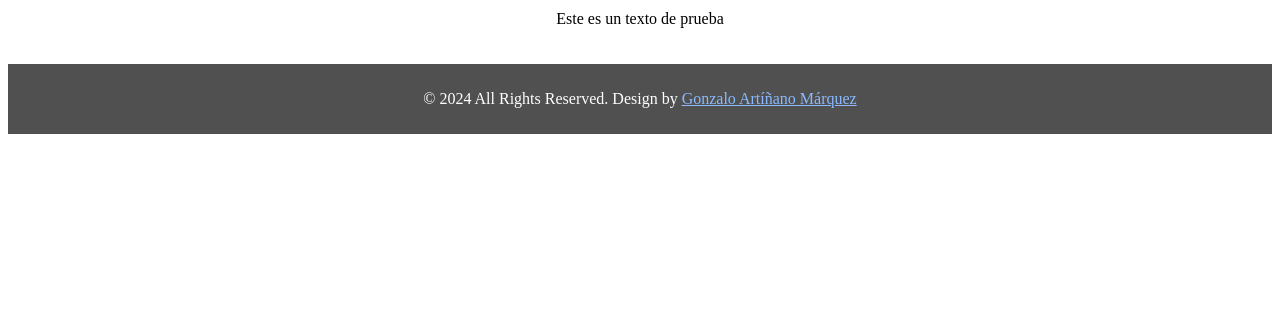
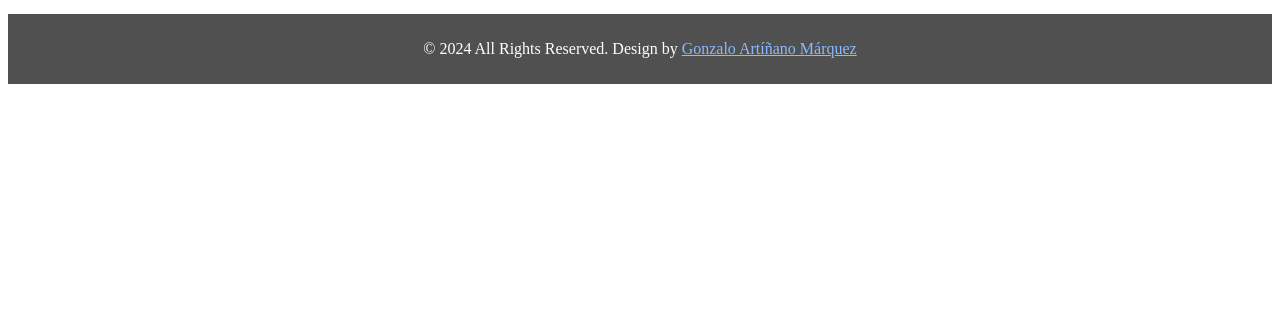
Before and after one commit to GonzaloArtinano/Practical-work-II, a plain HTML site: page docs/public/net.html in a window 1280 px wide. Shown: the part 471-800 px from the top of the page. Drawn offline with Linux system fonts and the light colour scheme.

Commit message:
Finished proyect

```diff
--- a/docs/public/net.html
+++ b/docs/public/net.html
@@ -48,7 +48,6 @@
 				<a href="https://gonzaloartinano.github.io/Practical-work-II/docs/index.html" target="_blank">
 					<img src="../images/image5.png" alt="Example 5" />
 				</a>
-				<p>Este es un texto de prueba</p>
 			</div>
 		</section>
 	</main>
```
